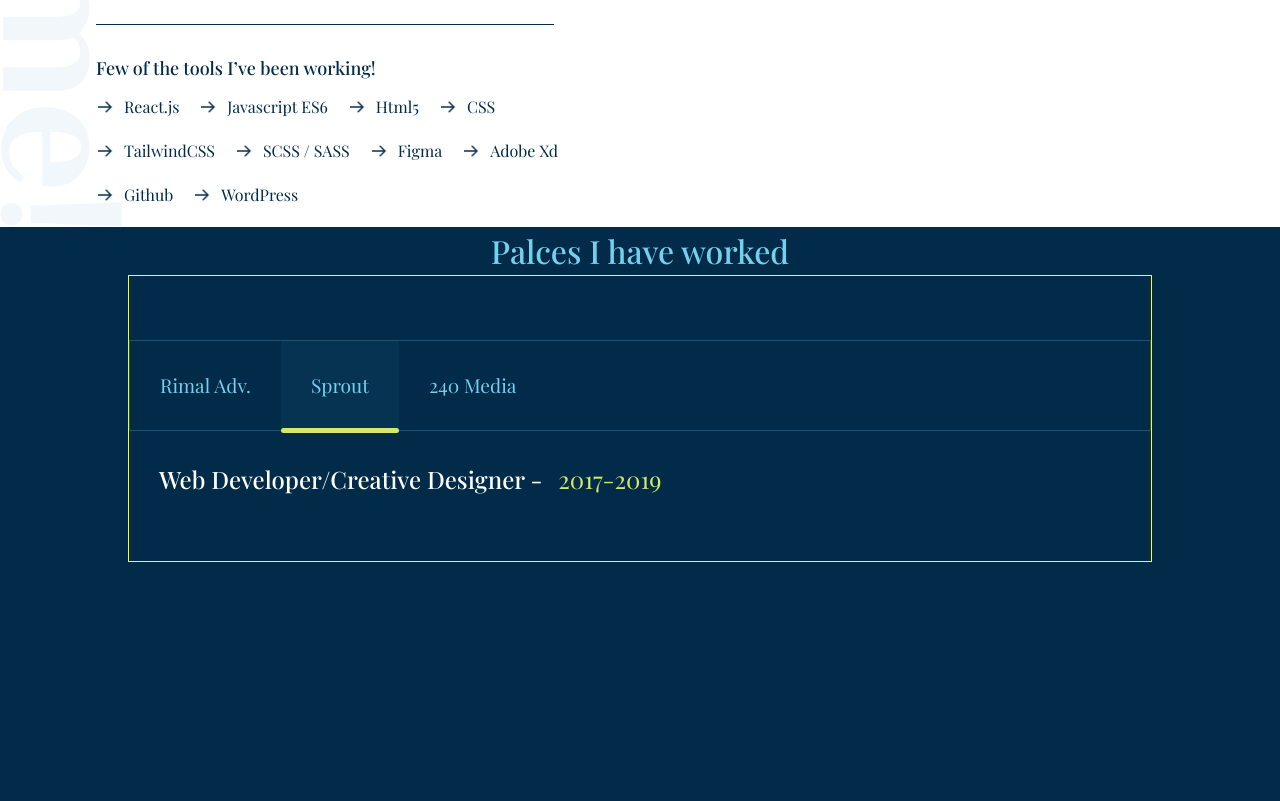
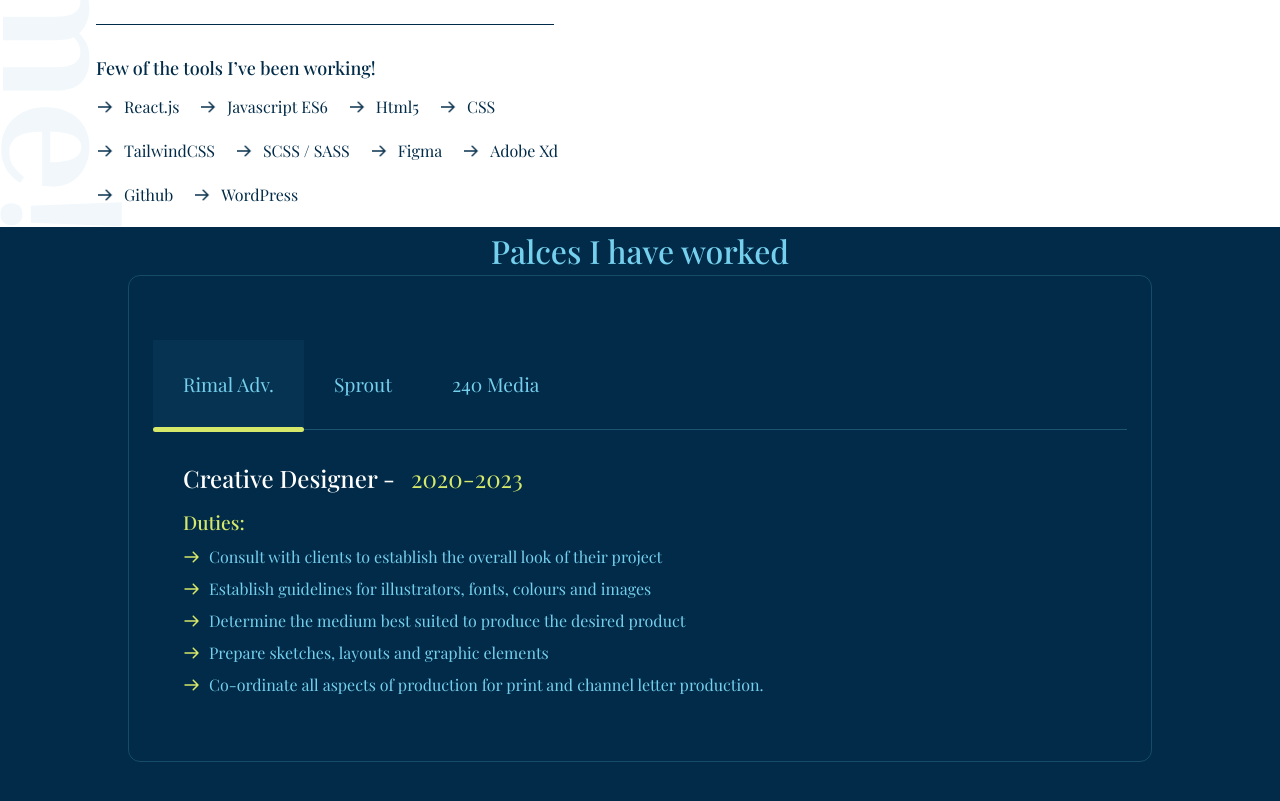
Before and after one commit to Teewaii/portfolio2, a React (Create React App) app in the folder portfolio2/: page / in a window 1280 px wide. Shown: the part 1415-2216 px from the top of the page. Built offline with nearby package versions, Linux system fonts and the light colour scheme; the HTML template or start-up script is replaced by a standard one; a web font is replaced by a local one.

Commit message:
Last office Commit

```diff
--- a/portfolio2/src/components/experience/Experience.jsx
+++ b/portfolio2/src/components/experience/Experience.jsx
@@ -2,7 +2,7 @@ import React, { useState } from 'react'
 import hd from '../../img/shot.svg'
 import work from '../experience/work.json';
 export default function Experience() {
-  const [exp, setExp] = useState(1);
+  const [exp, setExp] = useState(0);
 
   function activeTab(index) {
     if (exp === index) {
@@ -14,10 +14,10 @@ export default function Experience() {
   return (
     <section className="experience h-[90vh] bg-primary  flex flex-col items-center ">
       <h1 className='text-secondary'>Palces I have worked</h1>
-     <div className="experience-wrapper py-[4rem] border border-[yellow] flex flex-col w-[80%] ">
+     <div className="experience-wrapper py-[4rem] border rounded-xl px-6 border-opacity-20 border-secondary  flex flex-col w-[80%] ">
 
       <div className='tabs-head  text-[1.4rem] text-secondary
-        border-b flex   border-opacity-25 border-secondary border
+        border-b flex   border-opacity-25 border-secondary
         '     >
        {
        work.map((work,index) =>{
@@ -37,6 +37,7 @@ export default function Experience() {
  <div className="tab-contents">
  {
        work.map((work,index) =>{
+
           return(
 
           <div className={exp === index ? "content text-left ml-[30px] pt-[30px]" : "tab hidden"}
@@ -45,10 +46,17 @@ export default function Experience() {
             <h1 className='text-[white] text-[1.5rem]'>{work.title}</h1>
             <h2 className='text-[1.5rem] text-green'>{work.year}</h2>
             </div>
-            <ul>
-            <li className='text-secondary'>{work.desc[0,1]}</li>
+            <ul className='space-y-2 mt-3'>
+              <h1 className='text-green text-[1.2rem]'>Duties:</h1>
+              {work.desc.map((duties,index)=>(
+            <li key={index} className='text-secondary flex items-center gap-2'><span><svg width="18" height="12" viewBox="0 0 10 8" fill="none" xmlns="http://www.w3.org/2000/svg">
+            <path  d="M9.35355 4.35355C9.54882 4.15829 9.54882 3.84171 9.35355 3.64645L6.17157 0.464466C5.97631 0.269204 5.65973 0.269204 5.46447 0.464466C5.2692 0.659728 5.2692 0.976311 5.46447 1.17157L8.29289 4L5.46447 6.82843C5.2692 7.02369 5.2692 7.34027 5.46447 7.53553C5.65973 7.7308 5.97631 7.7308 6.17157 7.53553L9.35355 4.35355ZM0 4.5H9V3.5H0V4.5Z" fill="#D6E869" />
+          </svg>
+          </span>{duties}</li>
+            ))}
             </ul>
           </div>
+
 
          )
 
--- a/portfolio2/src/components/experience/work.json
+++ b/portfolio2/src/components/experience/work.json
@@ -5,20 +5,37 @@
       "company":"Rimal Adv.",
       "title":"Creative Designer - ",
       "year":"2020-2023",
-      "desc":["Consult with clients to establish the overall look of their project","Establish guidelines for illustrators, fonts, colours and images"]
+      "desc":["Consult with clients to establish the overall look of their project","Establish guidelines for illustrators, fonts, colours and images",
+      "Determine the medium best suited to produce the desired product","Prepare sketches, layouts and graphic elements",
+        "Co-ordinate all aspects of production for print and channel letter  production."
+    ]
     },
 
     {"id":2,
       "company":"Sprout",
       "title":"Web Developer/Creative Designer - ",
       "year":"2017-2019",
-      "desc":[]
+      "desc":["Created website layout and user interface using standard HTML/CSS practices.",
+            "Managed the company'sdomain and website hosting platform",
+            "Responsible for maintaining, expanding and scaling of clients websites.",
+            "Created UI design for specialized websites.",
+            "Created graphic designs for web, social media ads & banners, print and marketing collaterals as required.",
+            "Initiated the print production services when none exist in the company."
+
+    ]
     },
 
     {"id":3,
       "company":"240 Media",
-      "title":"Graphic designer/Web developer - ",
+      "title":"Graphic designer - ",
       "year":"2015-2017",
-      "desc":[]
+      "desc":["Created books and magazines layouts for companies and associations",
+      " Created website and social media ads materials for marketing and promotions",
+        "Designed gift materials for wedding, birthday other occasions",
+        "Incorporated changes recommended by clients or art directors into final designs",
+        "Reviewed designs for errors before printing or publishing them.",
+        "Prepared files using standard colour and text format before sending to the press",
+        "Maintained constant communication with printing houses."
+    ]
     }
 ]
```
